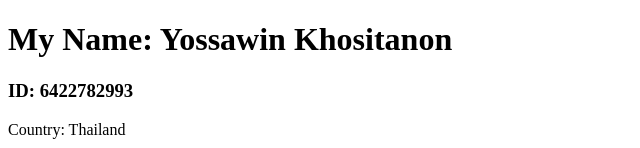
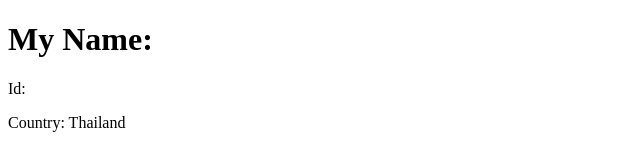
Before and after one commit to HappyEndesu/DES424_6422782993, a plain HTML site: page src/index.html in a window 1280 px wide. Shown: the top 148 px of the page, without its empty margins (0-640 px from the left). Drawn offline with Linux system fonts and the light colour scheme.

Commit message:
Update index.html 02

```diff
--- a/src/index.html
+++ b/src/index.html
@@ -1,8 +1,8 @@
 <!DOCTYPE html>
 <html>
     <body>
-    	<h1>My Name: Yossawin Khositanon</h1>
-        <h3>ID: 6422782993</h3>
+    	<h1>My Name: <MY_NAME></h1>
+        <p>Id: <MY_ID></p>
         <p>Country: Thailand</p>
         <p>Hobbies: Video games</p>
         <img src="https://graduateadmissions.siit.tu.ac.th/plugin/img/siitlogo.png" alt="">
```
